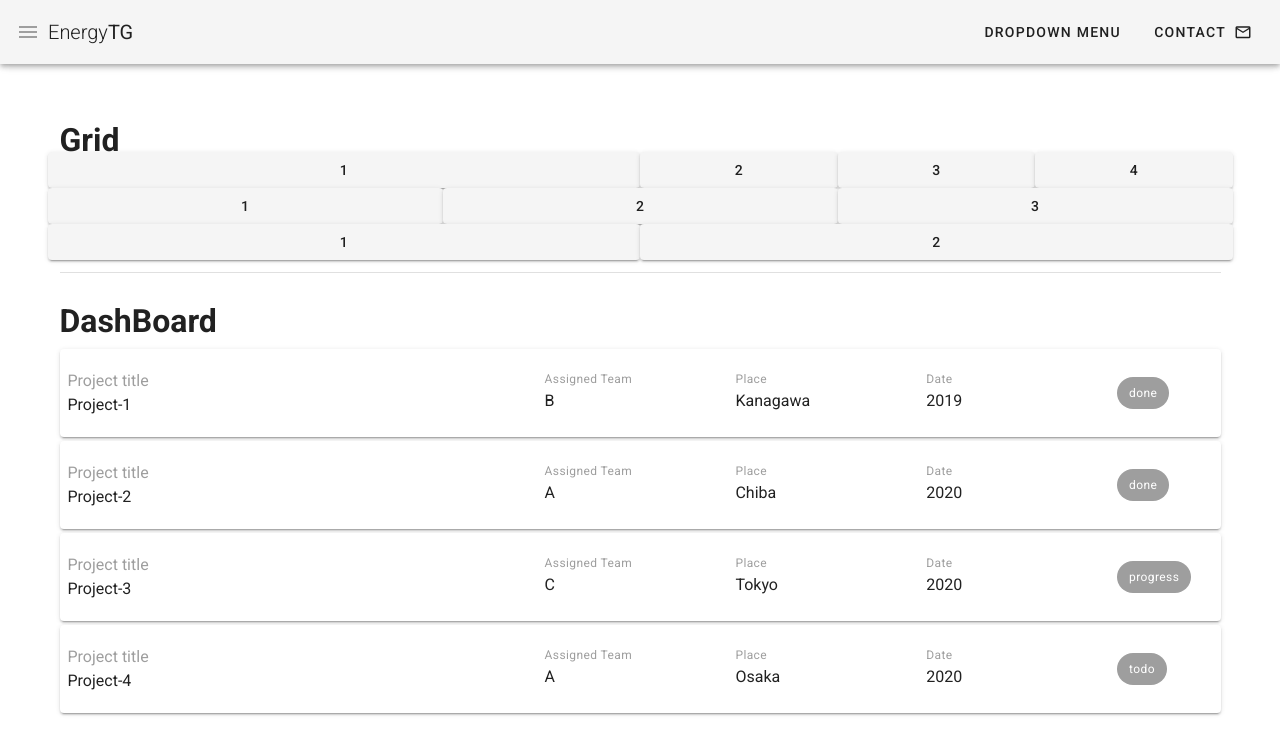
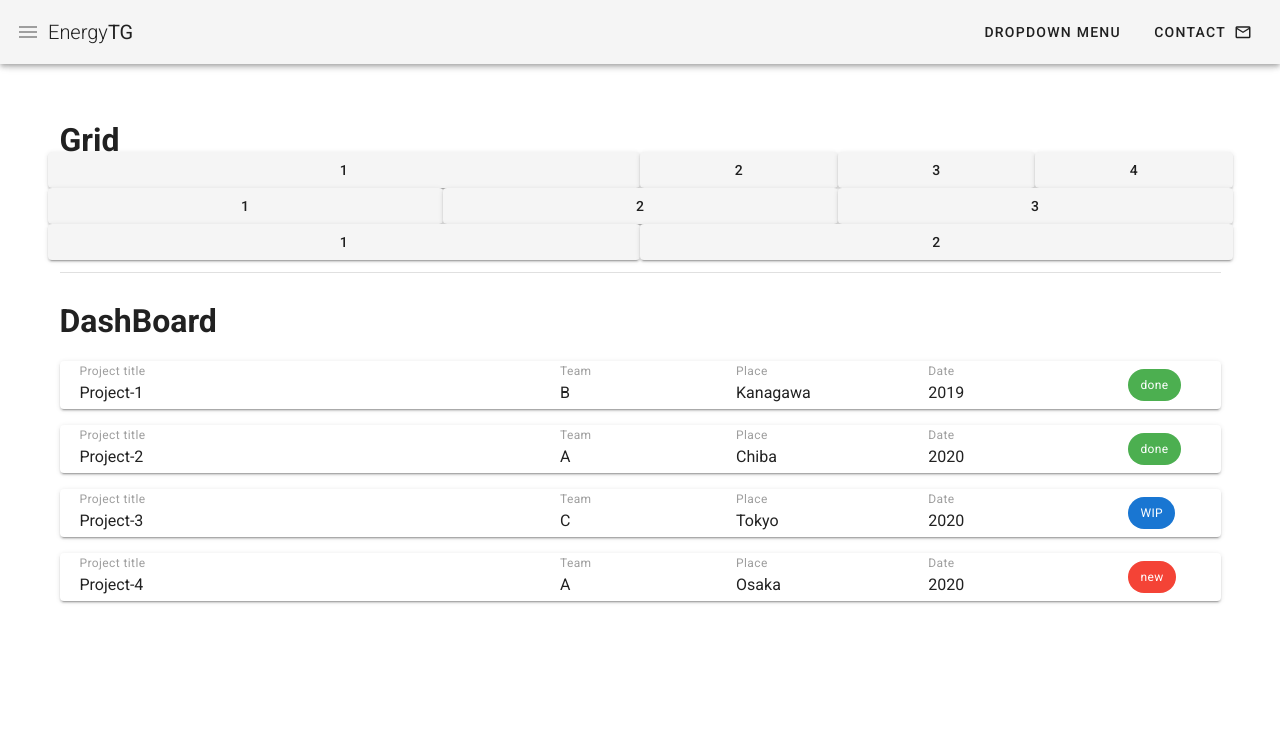
Before and after one commit to taiga248/vuetify-demo, a Vue app: page /Grid in a window 1280 px wide. Shown: the top 754 px of the page. Built offline with nearby package versions, Linux system fonts and the light colour scheme.

Commit message:
#5 動的色付け

```diff
--- a/src/views/Grid.vue
+++ b/src/views/Grid.vue
@@ -40,17 +40,17 @@
       <br />
       <v-divider class="pa-3"></v-divider>
       <h1>DashBoard</h1>
-      <v-card class="my-4" v-for="project in projects" :key="project.title">
-        <v-layout row wrap class="pa-5 m1">
-          <v-flex xs12 md5>
-            <div class="grey--text">Project title</div>
+      <v-card class="my-4 px-4 py-3" v-for="project in projects" :key="project.title">
+        <v-layout row wrap>
+          <v-flex xs12 md5 class="pl-4">
+            <div class="caption grey--text">Project title</div>
             <div>{{ project.title }}</div>
           </v-flex>
-          <v-flex xs4 md2>
-            <div class="caption grey--text">Assigned Team</div>
+          <v-flex xs3 md2 class="pl-4">
+            <div class="caption grey--text">Team</div>
             <div>{{ project.team }}</div>
           </v-flex>
-          <v-flex xs3 md2>
+          <v-flex xs4 md2>
             <div class="caption grey--text">Place</div>
             <div>{{ project.place }}</div>
           </v-flex>
@@ -60,9 +60,10 @@
           </v-flex>
           <v-flex xs2 md1>
             <div>
-              <!-- なぜかできない status で色変更 -->
               <v-chip
-                :class="`${project.status} white--text grey caption my-2`"
+                :color="statusColor(project.status)"
+                text-color="white"
+                class="caption ma-2"
               >{{ project.status }}</v-chip>
             </div>
           </v-flex>
@@ -97,17 +98,31 @@ export default {
           team: "C",
           place: "Tokyo",
           date: "2020",
-          status: "progress"
+          status: "WIP"
         },
         {
           title: "Project-4",
           team: "A",
           place: "Osaka",
           date: "2020",
-          status: "todo"
+          status: "new"
         }
       ]
     };
+  },
+  methods: {
+    statusColor: function(status) {
+      switch (status) {
+        case "done":
+          return "success";
+        case "WIP":
+          return "primary";
+        case "new":
+          return "red";
+        default:
+          break;
+      }
+    }
   }
 };
 </script>
@@ -117,11 +132,11 @@ export default {
   background: rgb(10, 132, 255);
   color: blue;
 }
-.progress {
+.WIP {
   background: rgb(48, 209, 88);
   color: green;
 }
-.todo {
+.new {
   background: rgb(255, 55, 95);
   color: red;
 }
```
